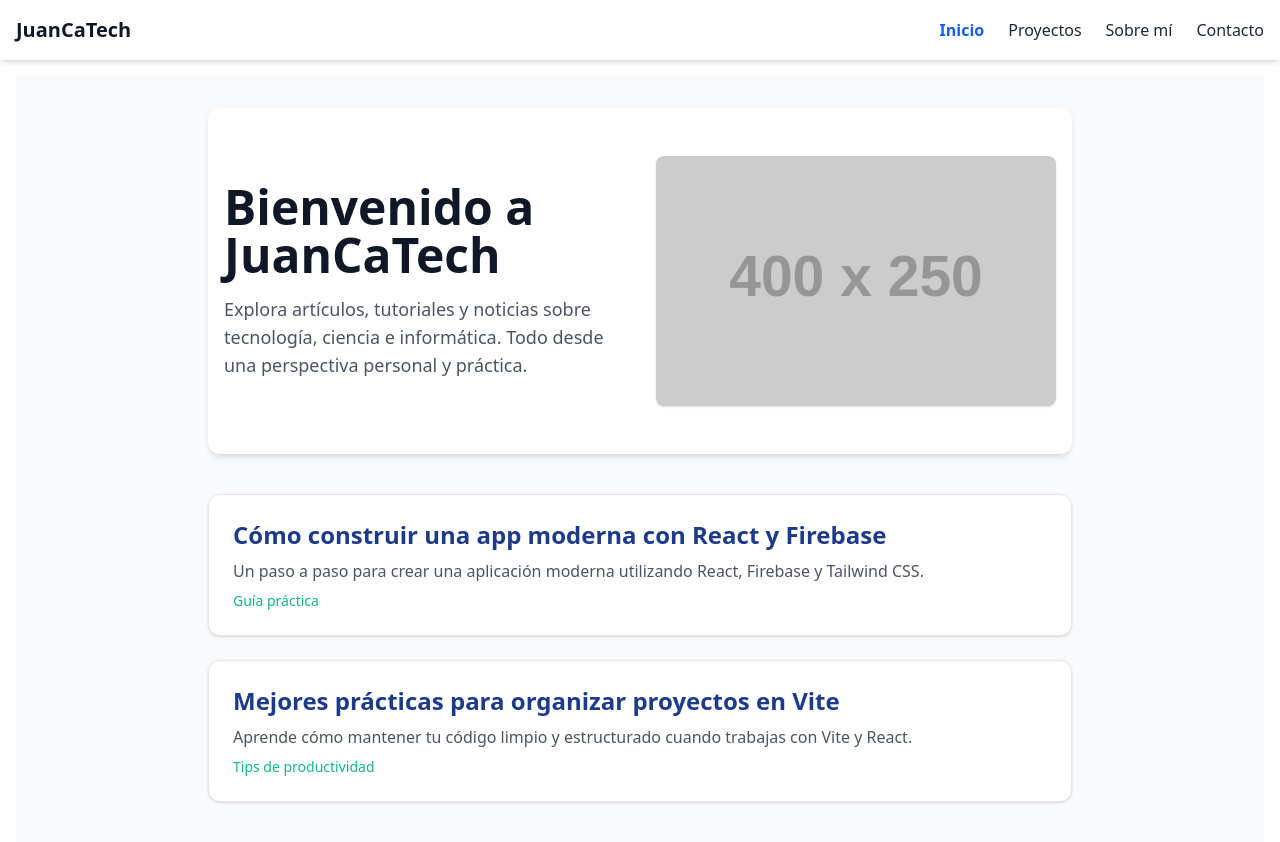
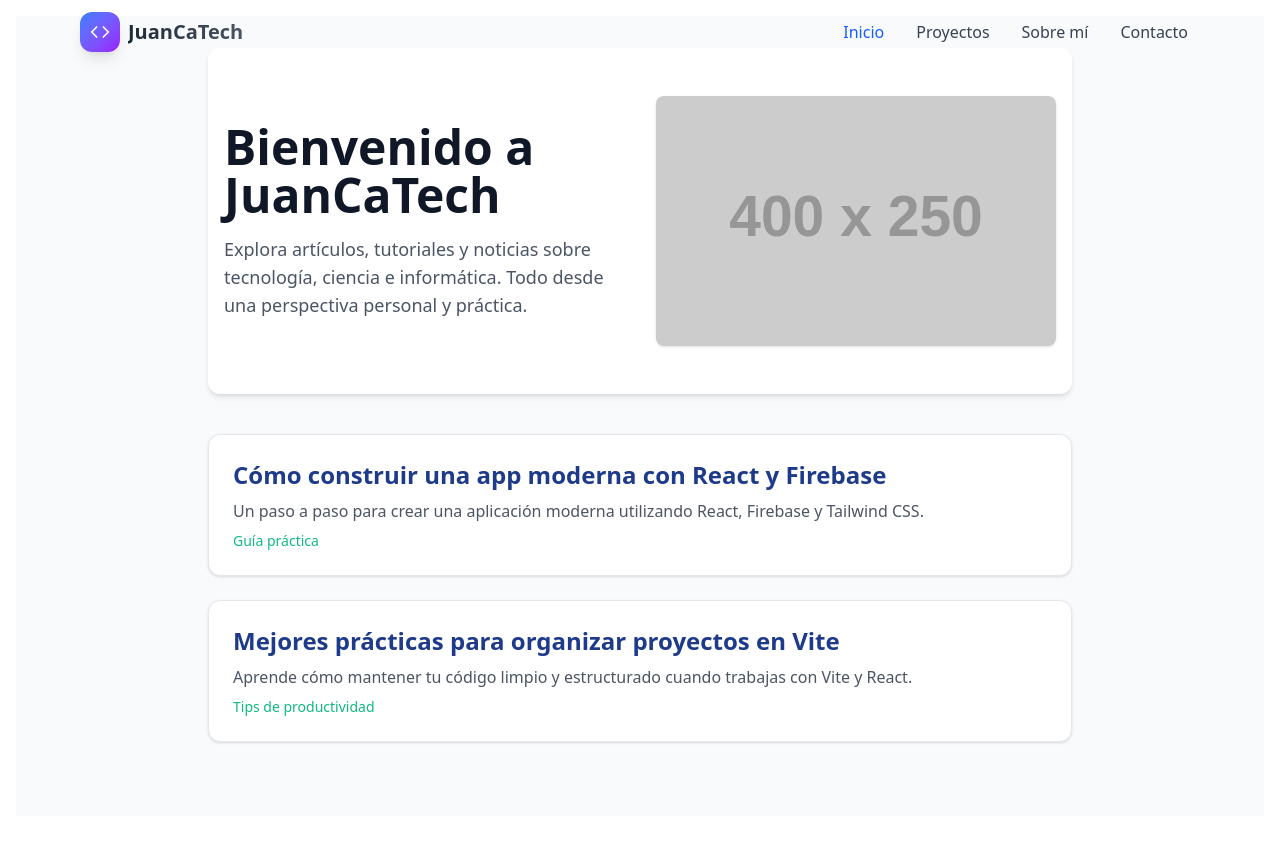
Before and after one commit to Juan17Informatico/blog-dev-notes, a React (Vite) app: page / in a window 1280 px wide. Shown: the top 842 px of the page. Built offline with nearby package versions, Linux system fonts and the light colour scheme.

Commit message:
feature(NavBar) Creación de diseño responsive y modernización del diseño

```diff
--- a/src/components/Navbar.jsx
+++ b/src/components/Navbar.jsx
@@ -1,48 +1,92 @@
+import { Code, Menu, X } from "lucide-react";
+import { useEffect, useState } from "react";
 import { NavLink } from "react-router-dom";
 
 export const Navbar = () => {
+    const [isOpen, setIsOpen] = useState(false);
+    const [scrolled, setScrolled] = useState(false);
+
+    useEffect(() => {
+        const handleScroll = () => {
+            setScrolled(window.scrollY > 20);
+        };
+        window.addEventListener("scroll", handleScroll);
+        return () => window.removeEventListener("scroll", handleScroll);
+    }, []);
+
+    const linkClass =
+        "px-3 py-2 rounded-xl font-medium transition-colors duration-300 hover:text-blue-600";
+    const activeClass = "text-blue-600";
+
+    const getLinkClass = ({ isActive }) =>
+        `${linkClass} ${isActive ? activeClass : "text-gray-700"}`;
+
     return (
-        <nav className="bg-white shadow-md p-4 flex justify-between items-center sticky top-0 z-50">
-            {/* Título del blog */}
-            <div className="text-xl font-bold text-gray-900">JuanCaTech</div>
+        <nav
+            className={`fixed top-0 left-0 right-0 z-50 transition-all duration-500 ${
+                scrolled
+                    ? "bg-white/80 backdrop-blur-xl border-b border-gray-200/50 shadow-xl"
+                    : "bg-transparent"
+            }`}
+        >
+            <div className="max-w-6xl mx-auto px-4">
+                <div className="flex justify-between items-center h-16">
+                    {/* Logo */}
+                    <div className="flex items-center space-x-2">
+                        <div className="w-10 h-10 bg-gradient-to-br from-blue-500 to-purple-600 rounded-xl flex items-center justify-center shadow-lg">
+                            <Code className="w-5 h-5 text-white" />
+                        </div>
+                        <span className="text-xl font-bold bg-gradient-to-r from-gray-800 to-gray-600 bg-clip-text text-transparent">
+                            JuanCaTech
+                        </span>
+                    </div>
 
-            {/* Enlaces de navegación */}
-            <div className="flex gap-6">
-                <NavLink
-                    to="/"
-                    className={({ isActive }) =>
-                        isActive ? "text-blue-600 font-semibold" : "text-gray-800"
-                    }
-                >
+                    {/* Desktop Navigation */}
+                    <div className="hidden md:flex items-center space-x-2">
+                        <NavLink to="/" className={getLinkClass}>
                             Inicio
                         </NavLink>
-
-                <NavLink
-                    to="/projects"
-                    className={({ isActive }) =>
-                        isActive ? "text-blue-600 font-semibold" : "text-gray-800"
-                    }
-                >
+                        <NavLink to="/projects" className={getLinkClass}>
                             Proyectos
                         </NavLink>
-
-                <NavLink
-                    to="/about"
-                    className={({ isActive }) =>
-                        isActive ? "text-blue-600 font-semibold" : "text-gray-800"
-                    }
-                >
+                        <NavLink to="/about" className={getLinkClass}>
                             Sobre mí
                         </NavLink>
-
-                <NavLink
-                    to="/contact"
-                    className={({ isActive }) =>
-                        isActive ? "text-blue-600 font-semibold" : "text-gray-800"
-                    }
-                >
+                        <NavLink to="/contact" className={getLinkClass}>
                             Contacto
                         </NavLink>
+                    </div>
+
+                    {/* Mobile menu button */}
+                    <button
+                        className="md:hidden p-2 rounded-xl hover:bg-gray-100 transition-colors"
+                        onClick={() => setIsOpen(!isOpen)}
+                    >
+                        {isOpen ? <X className="w-6 h-6" /> : <Menu className="w-6 h-6" />}
+                    </button>
+                </div>
+
+                {/* Mobile Navigation */}
+                <div
+                    className={`md:hidden transition-all duration-300 overflow-hidden ${
+                        isOpen ? "max-h-64 opacity-100" : "max-h-0 opacity-0"
+                    }`}
+                >
+                    <div className="py-4 space-y-2 bg-white/90 backdrop-blur-xl rounded-2xl mx-4 mb-4 shadow-xl border border-gray-200/50">
+                        <NavLink to="/" className={getLinkClass}>
+                            Inicio
+                        </NavLink>
+                        <NavLink to="/projects" className={getLinkClass}>
+                            Proyectos
+                        </NavLink>
+                        <NavLink to="/about" className={getLinkClass}>
+                            Sobre mí
+                        </NavLink>
+                        <NavLink to="/contact" className={getLinkClass}>
+                            Contacto
+                        </NavLink>
+                    </div>
+                </div>
             </div>
         </nav>
     );
```
Lines whose indentation alone changed are shown as unchanged.
